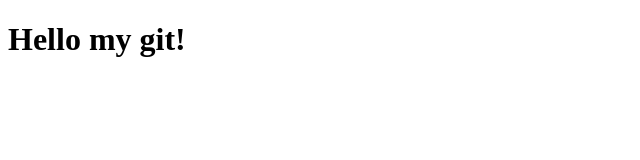
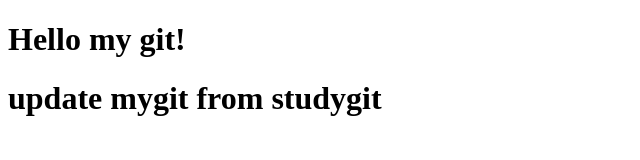
Before and after one commit to dametime14/mygit, a plain HTML site: page index.html in a window 1280 px wide. Shown: the whole page, without its empty margins (0-640 px from the left). Drawn offline with Linux system fonts and the light colour scheme.

Commit message:
index.html 문구 추가

```diff
--- a/index.html
+++ b/index.html
@@ -9,4 +9,5 @@
 
 </body>
     <h1>Hello my git!</h1>
+    <h1>update mygit from studygit</h1>
 </html>
```
